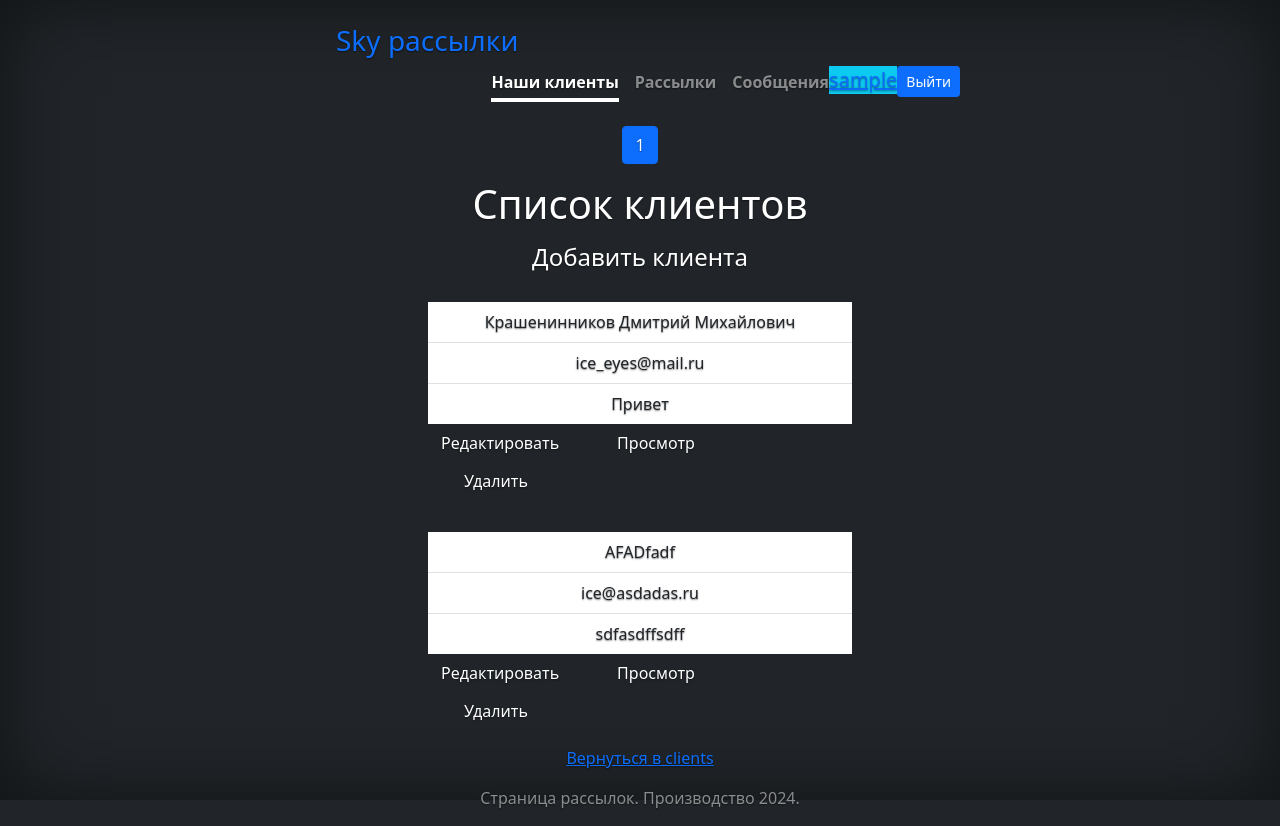
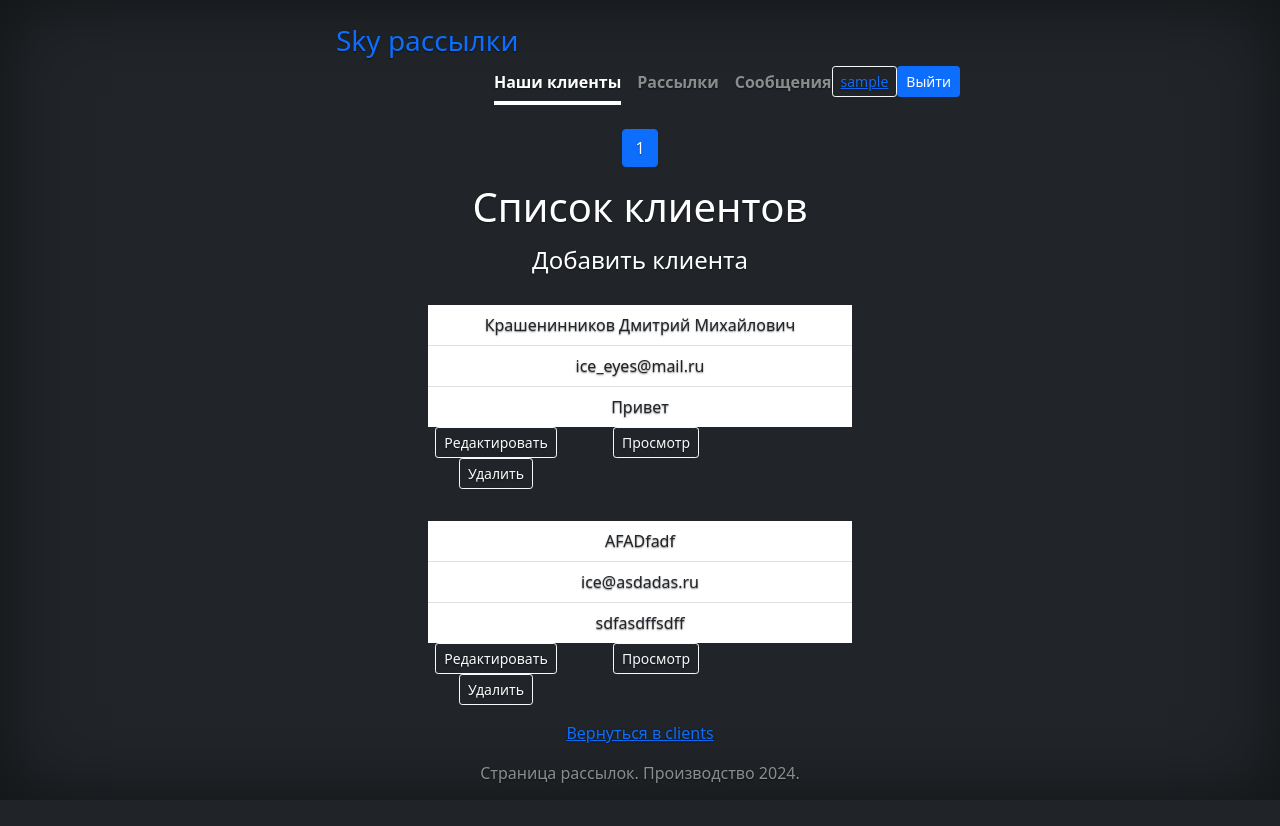
Before and after one commit to Iceeyess/course_work_6, a Django app: page /clients/ in a window 1280 px wide. After the commit the page ends 800 px from the top, so only its background shows below. Run offline with Django 5.2, Linux system fonts and the light colour scheme; the visitor is signed in with stand-in values (Sample User, id 1); data comes from the database, SQL or seed files in the repository; some libraries are stand-ins or nearby versions.

```diff
--- a/clients/templates/clients/client_list.html
+++ b/clients/templates/clients/client_list.html
@@ -37,17 +37,17 @@
         <div class="row">
             <div class="col-3" style="width: 10rem;">
                 {% if user.is_superuser or user == object.owner %}
-                <a href="{% url 'clients:client_update' object.pk %}" class="btn btn-dark">Редактировать</a>
+                <a href="{% url 'clients:client_update' object.pk %}" class="btn btn-outline-light btn-sm">Редактировать</a>
             </div>
             {% endif %}
             {% if user.is_superuser or user == object.owner %}
             <div class="col-3" style="width: 10rem;">
-                <a href="{% url 'clients:client_detail' object.pk %}" class="btn btn-dark">Просмотр</a>
+                <a href="{% url 'clients:client_detail' object.pk %}" class="btn btn-outline-light btn-sm">Просмотр</a>
             </div>
             {% endif %}
             {% if user.is_superuser or user == object.owner %}
             <div class="col-3" style="width: 10rem;">
-                <a href="{% url 'clients:client_delete' object.pk %}" class="btn btn-dark">Удалить</a>
+                <a href="{% url 'clients:client_delete' object.pk %}" class="btn btn-outline-light btn-sm">Удалить</a>
             </div>
             {% endif %}
         </div>
--- a/communications/templates/communications/communication_list.html
+++ b/communications/templates/communications/communication_list.html
@@ -36,17 +36,17 @@
         <div class="row">
             <div class="col-3" style="width: 10rem;">
                 {% if user.is_superuser or user == object.owner %}
-                <a href="{% url 'communications:communication_update' object.pk %}" class="btn btn-dark">Редактировать</a>
+                <a href="{% url 'communications:communication_update' object.pk %}" class="btn btn-outline-light btn-sm">Редактировать</a>
             </div>
                 {% endif %}
                 {% if user.is_superuser or user == object.owner %}
             <div class="col-3" style="width: 10rem;">
-                <a href="{% url 'communications:communication_detail' object.pk %}" class="btn btn-dark">Просмотр</a>
+                <a href="{% url 'communications:communication_detail' object.pk %}" class="btn btn-outline-light btn-sm">Просмотр</a>
             </div>
                 {% endif %}
                 {% if user.is_superuser or user == object.owner %}
             <div class="col-3" style="width: 10rem;">
-                <a href="{% url 'communications:communication_delete' object.pk %}" class="btn btn-dark">Удалить</a>
+                <a href="{% url 'communications:communication_delete' object.pk %}" class="btn btn-outline-light btn-sm">Удалить</a>
             </div>
                 {% endif %}
         </div>
--- a/mailing/templates/mailing/includes/header.html
+++ b/mailing/templates/mailing/includes/header.html
@@ -23,7 +23,7 @@
 
             {# Блок проверки авторизован пользователь или нет #}
             {% if request.user.is_authenticated %}
-            <h5 class="bg-info text-white align-content-center"><a href="{% url 'users:profile' user.pk %}">
+            <h5 class="btn btn-outline-light btn-sm"><a href="{% url 'users:profile' user.pk %}">
                 {{ user.username }}</a></h5>
             <form method="post" action="{% url 'users:logout' %}">
                 {% csrf_token %}
--- a/users/models.py
+++ b/users/models.py
@@ -32,3 +32,7 @@ class User(AbstractUser):
                 "disable_user", "Может блокировать пользователей сервиса"
             ),
         ]
+
+    @property
+    def is_in_group(self):
+        return self.groups.filter(name='managers').exists()
--- a/users/templates/users/login.html
+++ b/users/templates/users/login.html
@@ -1,7 +1,7 @@
 {% extends 'mailing/base.html' %}
 
 {% block content %}
-<h2>Аутентификация</h2>
+<h2>Авторизация</h2>
 
 <form method="post">
     {% csrf_token %}
```
Also changed, not shown: mailing/templates/mailing/mailing_list.html (+14 -4 lines), mailing/views.py (+6 -1 lines), users/admin.py (line endings or trailing spaces).
